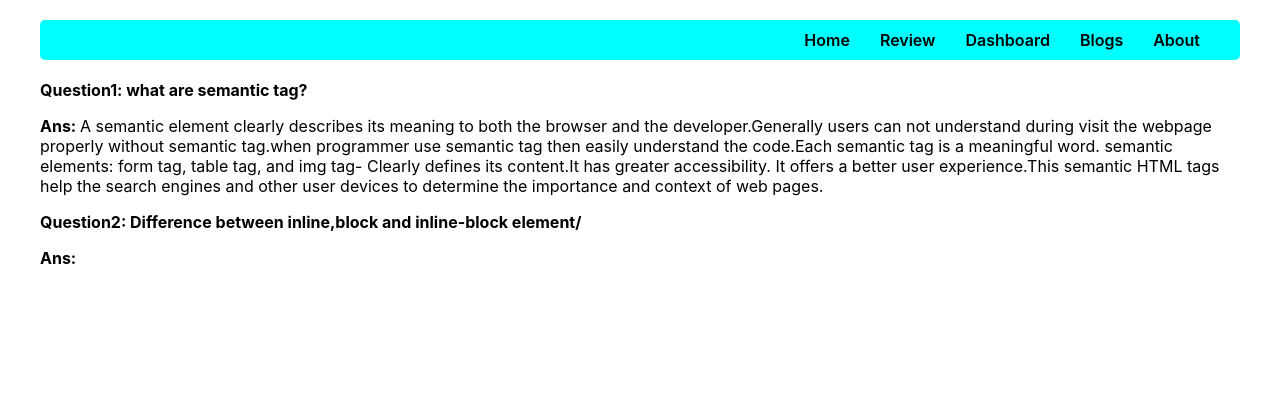
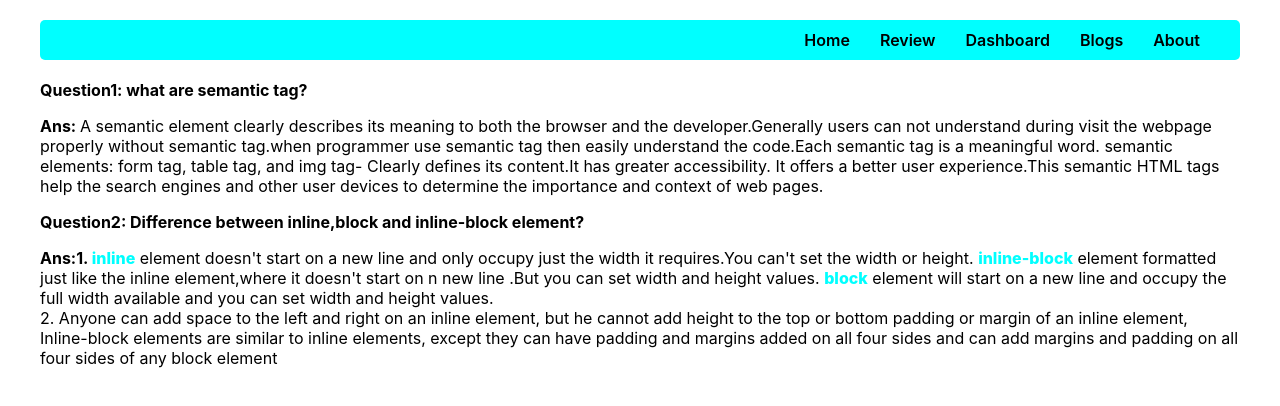
Before and after one commit to mubarakmohin1/product-analaysis-with-react-router, a React (Create React App) app: page /blogs in a window 1280 px wide. Shown: the top 406 px of the page. Built offline with nearby package versions, Linux system fonts and the light colour scheme.

Commit message:
not found page added

```diff
--- a/src/Components/Blogs/Blogs.css
+++ b/src/Components/Blogs/Blogs.css
@@ -1,3 +1,7 @@
 .question-ans{
     margin: 20px 40px;
 }
+.ans-title{
+    font-weight: 800;
+    color: hsl(180, 100%, 50%);
+}
--- a/src/Components/Blogs/Blogs.js
+++ b/src/Components/Blogs/Blogs.js
@@ -7,8 +7,9 @@ const Blogs = () => {
         <b>Question1: what are semantic tag?</b>
         <p><b>Ans: </b> A semantic element clearly describes its meaning to both the browser and the developer.Generally users can not understand during visit the webpage properly without semantic tag.when programmer use semantic tag then easily understand the code.Each semantic tag is a meaningful word. semantic elements: form tag, table tag, and img tag- Clearly defines its content.It has greater accessibility. It offers a better user experience.This semantic HTML tags help the search engines and other user devices to determine the importance and context of web pages.</p>
 
-        <b>Question2: Difference between inline,block and inline-block element/</b>
-        <p><b>Ans: </b></p>
+        <b>Question2: Difference between inline,block and inline-block element?</b>
+        <p><b>Ans:1. </b> <span className='ans-title'>inline</span> element doesn't start on a new line and only occupy just the width it requires.You can't set the width or height. <span className='ans-title'>inline-block</span> element formatted just like the  inline element,where it doesn't start on n new line .But you can set width and height values. <span className='ans-title'>block</span> element will start on a new line and occupy the full width available and you can set width and height values. <br />   2. Anyone can add space to the left and right on an inline element, but he cannot add height to the top or bottom padding or margin of an inline element, Inline-block elements are similar to inline elements, except they can have padding and margins added on all four sides and can add margins and padding on all four sides of any block element </p>
+
 
 
         </div>
--- a/src/Components/Header/Header.js
+++ b/src/Components/Header/Header.js
@@ -10,6 +10,7 @@ const Header = () => {
         <Link to ="/dashboard">Dashboard</Link>
         <Link to ="/blogs">Blogs</Link>
         <Link to ="/about">About</Link>
+
         </div>
     );
 };
--- a/src/Components/Home/Home.css
+++ b/src/Components/Home/Home.css
@@ -23,7 +23,7 @@ h1{
     margin: 5px 30px;
     display: grid;
     grid-template-columns: repeat(3,1fr);
-    grid-gap: 20px;
+    grid-gap: 40px;
 
 }
 .review-title{
--- a/src/Components/NotFound/NotFound.css
+++ b/src/Components/NotFound/NotFound.css
@@ -0,0 +1,11 @@
+.not-found h1{
+    padding-left: 50%;
+    font-size: xx-large;
+    font-weight: 800;
+}
+.not-found h2{
+    padding-left: 47%;
+}
+.not-found p{
+    padding: 20px 100px;
+}
--- a/src/Components/NotFound/NotFound.js
+++ b/src/Components/NotFound/NotFound.js
@@ -1,8 +1,13 @@
 import React from 'react';
+import './NotFound.css'
 
 const NotFound = () => {
     return (
-        <div>
+        <div className='not-found'>
+
+            <h1>404</h1>
+            <h2>File Not Found</h2>
+            <p>The HTTP 404 Not Found response status code indicates that the server cannot find the requested resource. Links that lead to a 404 page are often called broken or dead links and can be subject to link rot. A 404 status code only indicates that the resource is missing: not whether the absence is temporary or permanent.</p>
 
         </div>
     );
--- a/src/Components/Reviews/Reviews.css
+++ b/src/Components/Reviews/Reviews.css
@@ -2,6 +2,6 @@
     margin: 20px 30px;
     display: grid;
     grid-template-columns: repeat(3,1fr);
-    grid-gap: 20px;
+    grid-gap: 40px;
 
 }
```
